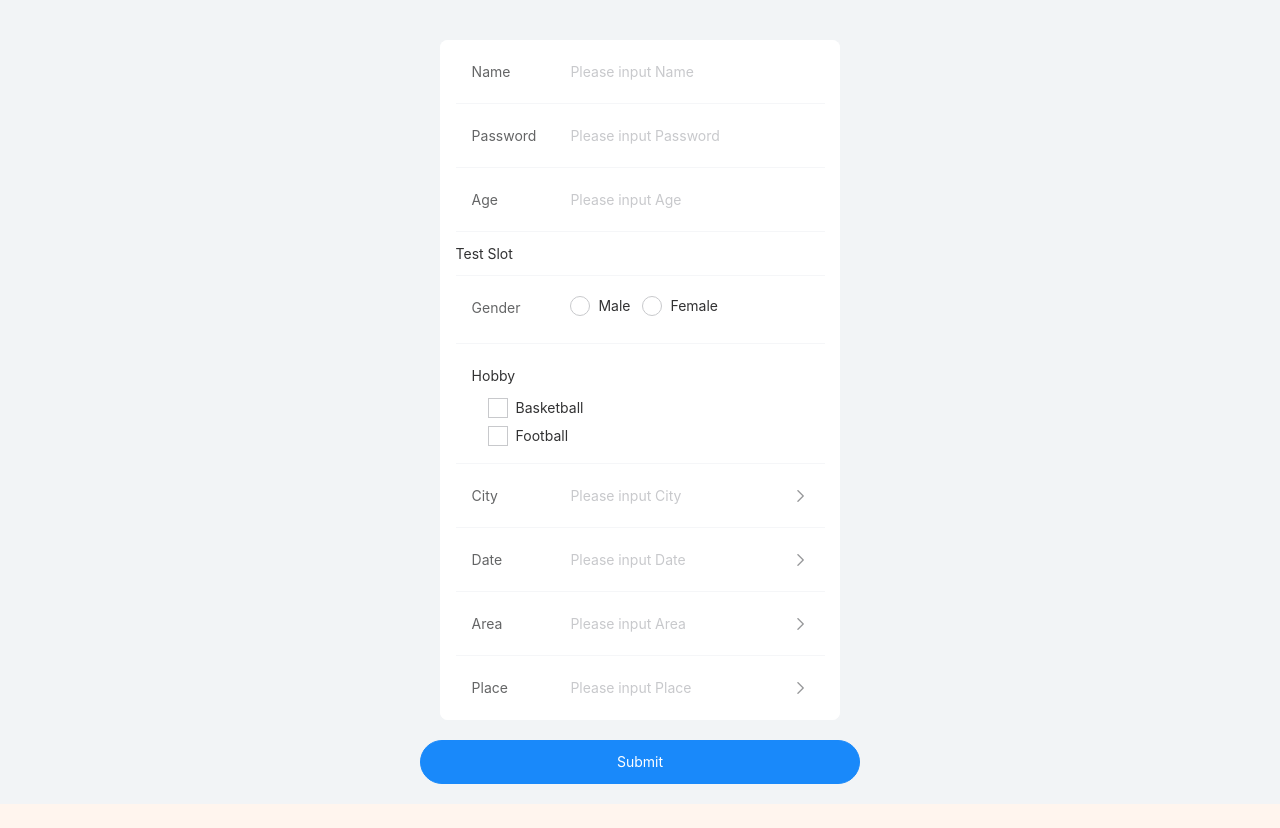
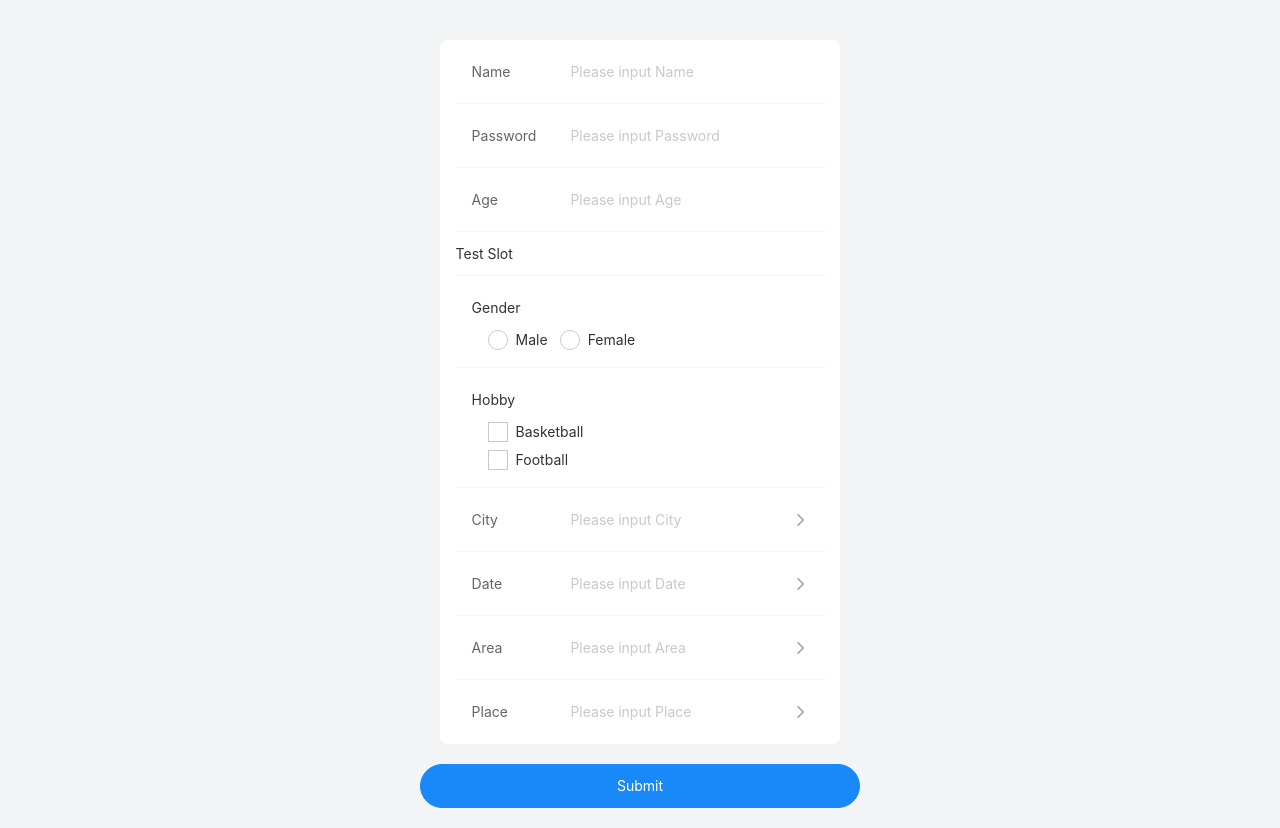
Before and after one commit to Meruem117/vant-form, a Vue app: page / in a window 1280 px wide. Before the commit the page ends 804 px from the top, so only its background shows below. Built offline with nearby package versions, Linux system fonts and the light colour scheme.

Commit message:
update custom radio

```diff
--- a/src/App.vue
+++ b/src/App.vue
@@ -31,7 +31,7 @@ const state: stateType = reactive({
       { name: 'age', label: 'Age' },
       { name: 'address', slot: 'slot-test' },
       {
-        name: 'gender', label: 'Gender', fieldType: 'Radio', inline: true,
+        name: 'gender', label: 'Gender', fieldType: 'Radio', inline: false,
         radioConfig: { options: [{ label: 'Male' }, { label: 'Female' }], direction: 'horizontal' }
       },
       {
--- a/src/components/CustomForm.vue
+++ b/src/components/CustomForm.vue
@@ -26,19 +26,6 @@
               :config="item"
               :set="(data: string | number) => setData(item.name, data)"
             />
-            <!-- <van-radio-group
-              v-if="item.fieldType === 'Radio'"
-              v-model="state.data[item.name]"
-              v-bind="{ ...item.radioConfig }"
-            >
-              <van-radio
-                v-for="opt, idx in item.radioConfig?.options"
-                :key="`${item.name}-${idx}`"
-                v-bind="{ ...opt }"
-                :name="opt.name !== undefined ? opt.name : idx.toString()"
-                class="base-box"
-              >{{ opt.label }}</van-radio>
-            </van-radio-group>-->
             <!-- Checkbox - inline -->
             <van-checkbox-group
               v-if="item.fieldType === 'Checkbox'"
@@ -59,21 +46,14 @@
         </van-field>
         <div v-else>
           <van-cell :title="item.label || item.name" :border="false" />
-          <!-- Radio - outbox -->
-          <van-radio-group
-            v-if="item.fieldType === 'Radio'"
-            v-model="state.data[item.name]"
-            v-bind="item.radioConfig"
-            class="base-box-group"
-          >
-            <van-radio
-              v-for="opt, idx in item.radioConfig?.options"
-              :key="`${item.name}-${idx}`"
-              v-bind="opt"
-              :name="opt.name !== undefined ? opt.name : idx.toString()"
-              class="base-box"
-            >{{ opt.label }}</van-radio>
-          </van-radio-group>
+          <div class="base-box-group">
+            <!-- Radio - outbox -->
+            <CustomRadio
+              :data="state.data[item.name]"
+              :config="item"
+              :set="(data: string | number) => setData(item.name, data)"
+            />
+          </div>
           <!-- Checkbox - outbox -->
           <van-checkbox-group
             v-if="item.fieldType === 'Checkbox'"
--- a/src/components/CustomRadio.vue
+++ b/src/components/CustomRadio.vue
@@ -15,16 +15,16 @@ import { defineProps, onMounted, watch, ref } from 'vue'
 import type { Data } from '@/models'
 import type { ConfigOption } from '@/models/types'
 
-type BaseProps = {
+type propsType = {
   data: unknown,
   config: ConfigOption<Data>,
   set: (data: string | number) => void
 }
 
-const props = defineProps<BaseProps>()
+const props = defineProps<propsType>()
 const data = ref()
 
-watch(data, (data, preData) => {
+watch(data, (data) => {
   props.set(data)
 })
 
```
